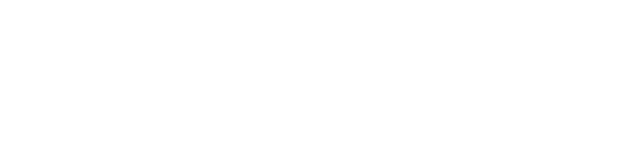
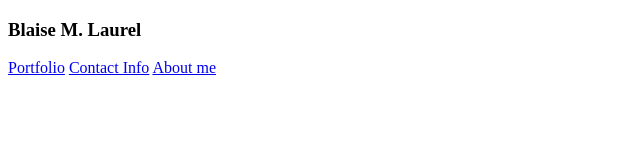
Before and after one commit to blaurel93/README.md, a plain HTML site: page contact.html in a window 1280 px wide. Shown: the whole page, without its empty margins (0-640 px from the left). Drawn offline with Linux system fonts and the light colour scheme.

Commit message:
completed skeleton for index moving on to contact

```diff
--- a/contact.html
+++ b/contact.html
@@ -1,5 +1,6 @@
 <!DOCTYPE html>
 <html lang="en">
+
 <head>
     <link rel="stylesheet" href="style.css">
     <meta charset="UTF-8">
@@ -7,7 +8,16 @@
     <meta http-equiv="X-UA-Compatible" content="ie=edge">
     <title>Contact Information</title>
 </head>
+
 <body>
+    <section id="whitebox">
+        <section id="bigname">
+            <h1>Blaise M. Laurel</h1>
+            <a href="portfolio.html">Portfolio</a>
+            <a href="contact.html">Contact Info</a>
+            <a href="index.html">About me</a>
+        </section>
+    </section>
+</body>
 
-</body>
 </html>
```
Also changed, not shown: index.html (+9 -0 lines).
